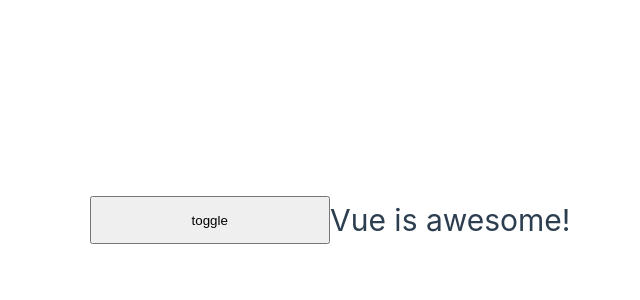
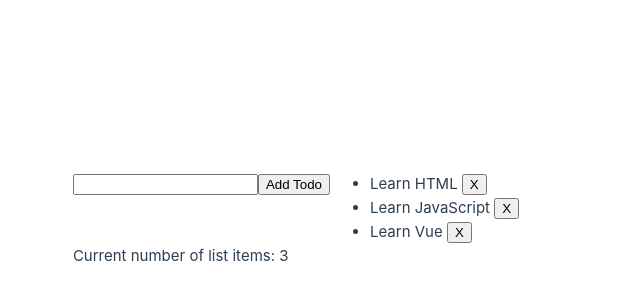
Before and after one commit to alecthibodeau/vue-tutorial, a Vue app: page / in a window 1280 px wide. Shown: the part 180-480 px from the top of the page, without its empty margins (310-950 px from the left). Built offline with nearby package versions, Linux system fonts and the light colour scheme.

Commit message:
Complete Step 7 - List Rendering

```diff
--- a/src/App.vue
+++ b/src/App.vue
@@ -1,15 +1,50 @@
 <script setup lang="ts">
-import { ref } from 'vue';
+import { ref, type Ref } from 'vue';
 
-let awesome = ref(true);
+interface Todo {
+  id: number;
+  text: string;
+}
 
-function toggle() {
-  awesome.value = !awesome.value;
+// give each todo a unique id
+let id = 0;
+
+// provide corresponding ref for template
+let itemsNumber: Ref<number | null> = ref(null);
+
+const newTodo = ref('');
+
+const todos = ref([
+  { id: id += 1, text: 'Learn HTML' },
+  { id: id += 1, text: 'Learn JavaScript' },
+  { id: id += 1, text: 'Learn Vue' }
+]);
+
+function addTodo() {
+  todos.value.push({ id: id += 1, text: newTodo.value });
+  newTodo.value = '';
+  itemsNumber.value = id;
+}
+
+function removeTodo(todo: Todo) {
+  todos.value = todos.value.filter((todoToRemove) => todoToRemove !== todo);
+  id -= 1;
+  if (itemsNumber.value) itemsNumber.value -= 1;
 }
 </script>
 
 <template>
-  <button @click="toggle">toggle</button>
-  <h1 v-if="awesome">Vue is awesome!</h1>
-  <h1 v-else>Oh no 😢</h1>
+  <form @submit.prevent="addTodo">
+    <input v-model="newTodo">
+    <button>Add Todo</button>
+  </form>
+  <ul>
+    <li v-for="todo in todos" :key="todo.id">
+      {{ todo.text }}
+      <button @click="removeTodo(todo)">X</button>
+    </li>
+  </ul>
+  <div>
+    {{ `Current number of list items: ${itemsNumber ? itemsNumber : todos.length}` }}
+  </div>
 </template>
```
